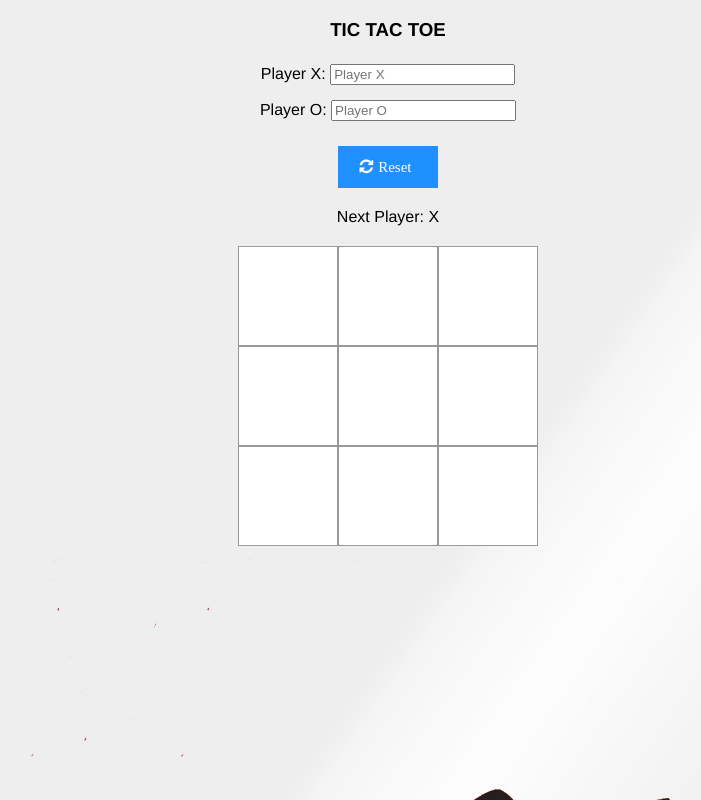
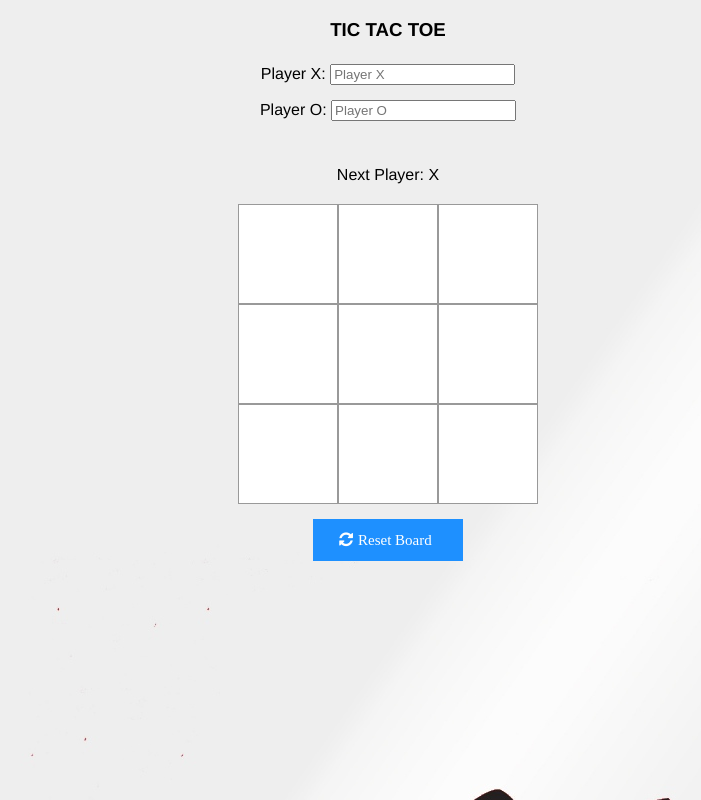
Before and after one commit to pooja169usp/tic-tac-toe, a React app: page / in a window 1280 px wide. Shown: the whole page, without its empty margins (252-953 px from the left). Built offline with nearby package versions, Linux system fonts and the light colour scheme.

Commit message:
Changed button name to Reset Board and its poition

```diff
--- a/src/components/Board.jsx
+++ b/src/components/Board.jsx
@@ -114,11 +114,11 @@ export default class Board extends Component {
         {/** Check if the winner has been found already and display either the board or an overlay with the results and an option to restart the game **/}
         { !winner ?
           <div id="board">
-            <button className="refresh" onClick={ this.restartGame.bind(this) }><i className="fa fa-refresh"><span id="reset-label">Reset</span></i></button>
             <div id="gameStatus"> { gameStatus } </div>
             { this.buildBLock(0) }
             { this.buildBLock(3) }
             { this.buildBLock(6) }
+            <button className="refresh" onClick={ this.restartGame.bind(this) }><i className="fa fa-refresh"><span id="reset-label">Reset Board</span></i></button>
           </div> : isThereAWinner ?
           <RestartOverlay restartGame={ this.restartGame.bind(this) } gameStatus={ gameStatus } backgroundImage={ "url('../src/celebrate.gif')" } /> :
           <RestartOverlay restartGame={ this.restartGame.bind(this) } gameStatus={ gameStatus } backgroundImage={ "url('../src/tie.gif')" } />
--- a/src/index.css
+++ b/src/index.css
@@ -82,13 +82,13 @@ div.players div {
 }
 
 .refresh {
-    width: 100px;
+    width: 150px;
     cursor: pointer;
     background-color: DodgerBlue;
     border: none;
     color: white;
     padding: 12px 16px;
-    margin: 0 auto;
+    margin: 15px auto;
     font-size: 16px;
 }
 
```
